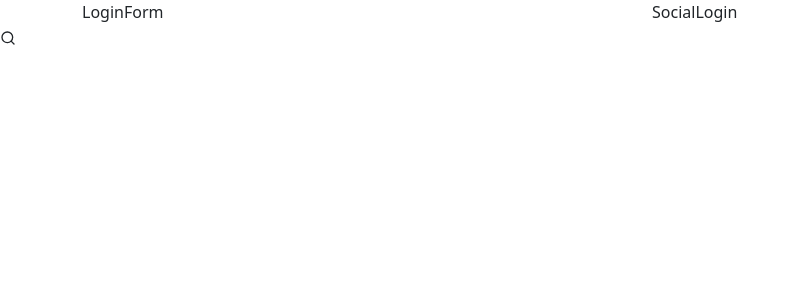
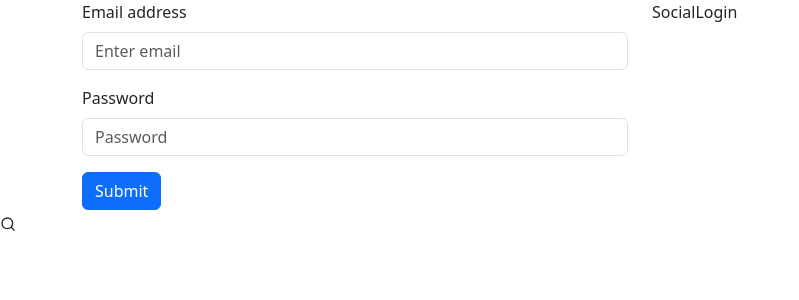
Before and after one commit to Agratos/game-hub, a React (Create React App) app: page /login in a window 1280 px wide. Shown: the top 300 px of the page, without its empty margins (0-799 px from the left). Built offline with nearby package versions, Linux system fonts and the light colour scheme; no server answers.

Commit message:
기본 구조 설정

```diff
--- a/src/pages/LoginPage/LoginPage.jsx
+++ b/src/pages/LoginPage/LoginPage.jsx
@@ -3,6 +3,8 @@
 
 import LoginForm from './components/LoginForm/LoginForm';
 import SocialLogin from './components/SocialLogin/SocialLogin';
+
+import './LoginPage.style.css';
 
 const LoginPage = () => {
   return (
--- /dev/null
+++ b/src/pages/LoginPage/LoginPage.style.css
@@ -0,0 +1,4 @@
+.login-page-background {
+  width: 100%;
+  height: 100%;
+}
--- a/src/pages/LoginPage/components/LoginForm/LoginForm.jsx
+++ b/src/pages/LoginPage/components/LoginForm/LoginForm.jsx
@@ -1,7 +1,28 @@
 import React from 'react';
+import { Form, Button } from 'react-bootstrap';
 
 const LoginForm = () => {
-  return <div>LoginForm</div>;
+  const handleOnSubmit = (e) => {
+    e.preventDefault();
+    console.log(e);
+  };
+
+  return (
+    <Form onSubmit={handleOnSubmit}>
+      <Form.Group className='mb-3' controlId='formBasicEmail'>
+        <Form.Label>Email address</Form.Label>
+        <Form.Control type='email' placeholder='Enter email' />
+      </Form.Group>
+
+      <Form.Group className='mb-3' controlId='formBasicPassword'>
+        <Form.Label>Password</Form.Label>
+        <Form.Control type='password' placeholder='Password' />
+      </Form.Group>
+      <Button variant='primary' type='submit'>
+        Submit
+      </Button>
+    </Form>
+  );
 };
 
 export default LoginForm;
```
Also changed, not shown: src/pages/LoginPage/components/LoginForm/LoginForm.style.css (added), src/pages/LoginPage/components/SocialLogin/SocialLogin.style.css (added).
